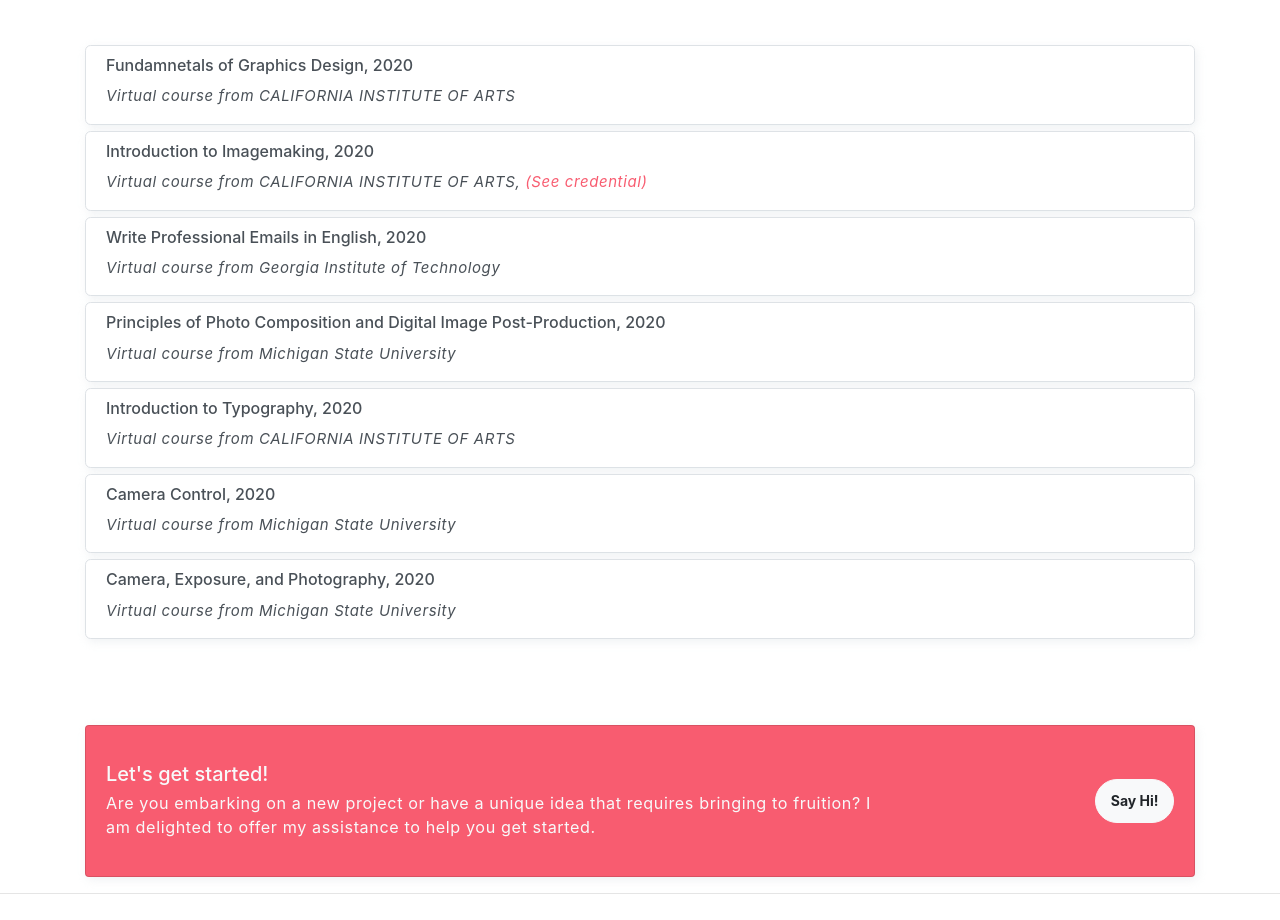
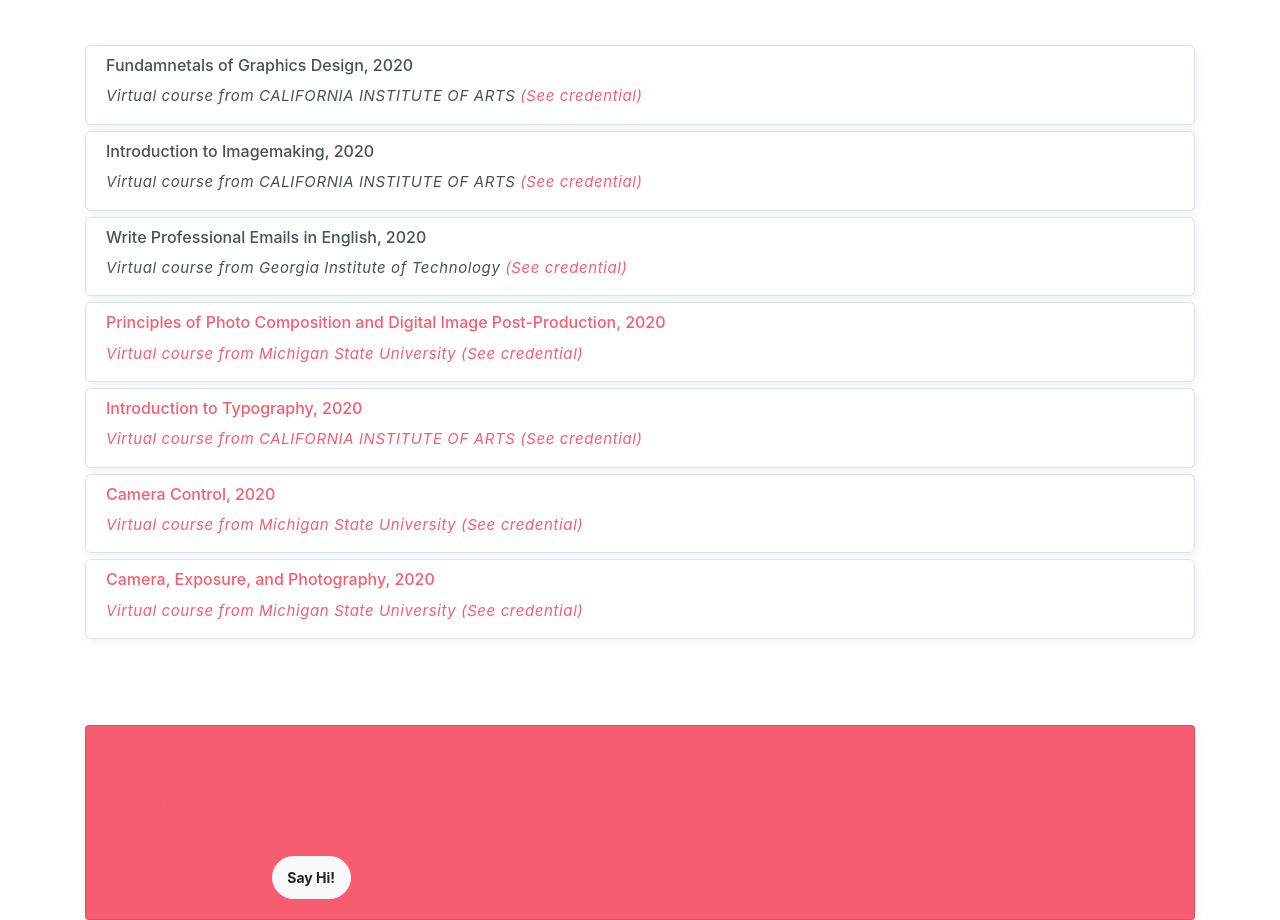
Before and after one commit to graphix-spot/graphix-spot.github.io, a plain HTML site: page index.html in a window 1280 px wide. Shown: the part 6714-7634 px from the top of the page. Drawn offline with Linux system fonts and the light colour scheme.

Commit message:
Update index.html

```diff
--- a/index.html
+++ b/index.html
@@ -891,7 +891,7 @@
                     <div class="card-body">
 
                         <h6>Fundamnetals of Graphics Design, 2020</h6>
-                        <p> Virtual course from CALIFORNIA INSTITUTE OF ARTS</p>
+                        <p> Virtual course from CALIFORNIA INSTITUTE OF ARTS <a href="https://coursera.org/share/f9c89b9b4ac04e9520c4a78d00423bb7">(See credential)</a></p>
                     </div>
                 </div>
             </div>
@@ -901,7 +901,7 @@
                 <div class="custom-crt card border">
                     <div class="card-body">
                         <h6>Introduction to Imagemaking, 2020</h6>
-                        <p> Virtual course from CALIFORNIA INSTITUTE OF ARTS, <a href="https://coursera.org/share/17785ee49a8ad1a172d6ff2c746d4516">(See credential)</a></p>
+                        <p> Virtual course from CALIFORNIA INSTITUTE OF ARTS <a href="https://coursera.org/share/17785ee49a8ad1a172d6ff2c746d4516">(See credential)</a></p>
                     </div>
                 </div>
             </div>
@@ -912,7 +912,7 @@
                     <div class="card-body">
 
                         <h6>Write Professional Emails in English, 2020</h6>
-                        <p>  Virtual course from Georgia Institute of Technology</p>
+                        <p>  Virtual course from Georgia Institute of Technology <a href="https://coursera.org/share/9055d5feaec67cf04f2dce1a5ff0f98c">(See credential)</p>
                     </div>
                 </div>
             </div>
@@ -924,7 +924,7 @@
                     <div class="card-body">
 
                         <h6>Principles of Photo Composition and Digital Image Post-Production, 2020</h6>
-                        <p> Virtual course from Michigan State University</p>
+                        <p> Virtual course from Michigan State University <a href="https://coursera.org/share/26d38b13176900060809cb0b2400a467">(See credential)</p>
                     </div>
                 </div>
             </div>
@@ -936,7 +936,7 @@
                     <div class="card-body">
 
                         <h6>Introduction to Typography, 2020</h6>
-                        <p> Virtual course from CALIFORNIA INSTITUTE OF ARTS</p>
+                        <p> Virtual course from CALIFORNIA INSTITUTE OF ARTS <a href="https://coursera.org/share/0bbd89cb52e266024f09d3ac006b0b3f">(See credential)</p>
                     </div>
                 </div>
             </div>
@@ -947,7 +947,7 @@
                     <div class="card-body">
 
                         <h6>Camera Control, 2020</h6>
-                        <p> Virtual course from Michigan State University</p>
+                        <p> Virtual course from Michigan State University <a href="https://coursera.org/share/d0a5dbbd940a5b0ce3f2b72942d31a7c">(See credential)</p>
                     </div>
                 </div>
             </div>
@@ -958,7 +958,7 @@
                     <div class="card-body">
 
                         <h6>Camera, Exposure, and Photography, 2020</h6>
-                        <p> Virtual course from Michigan State University</p>
+                        <p> Virtual course from Michigan State University <a href="https://coursera.org/share/47beaaa61b5fa197d6079862fa3a8b48">(See credential)</p>
                     </div>
                 </div>
             </div>
```
